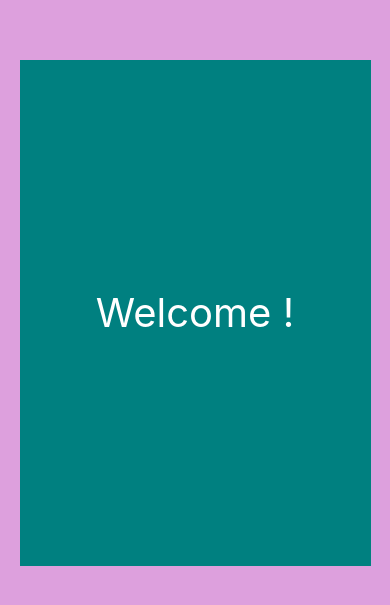
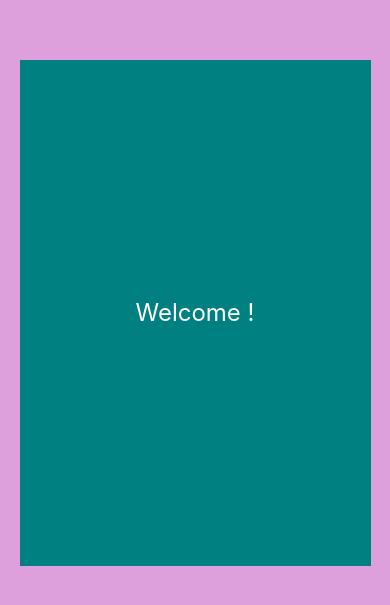
Before and after one commit to av1v3k/learn-rn, a React Native app: screen / in a window 390 px wide. Shown: the part 109-714 px from the top of the page. Built offline with nearby package versions, Linux system fonts and the light colour scheme.

Commit message:
Dimensions API - fontSize can also be adjusted

```diff
--- a/App.js
+++ b/App.js
@@ -31,7 +31,7 @@ const styles = StyleSheet.create({
     alignItems: "center",
   },
   text: {
-    fontSize: 40,
+    fontSize: windowWidth > 500 ? 50 : 24,
     color: "#FFFFFF",
   },
 });
```
